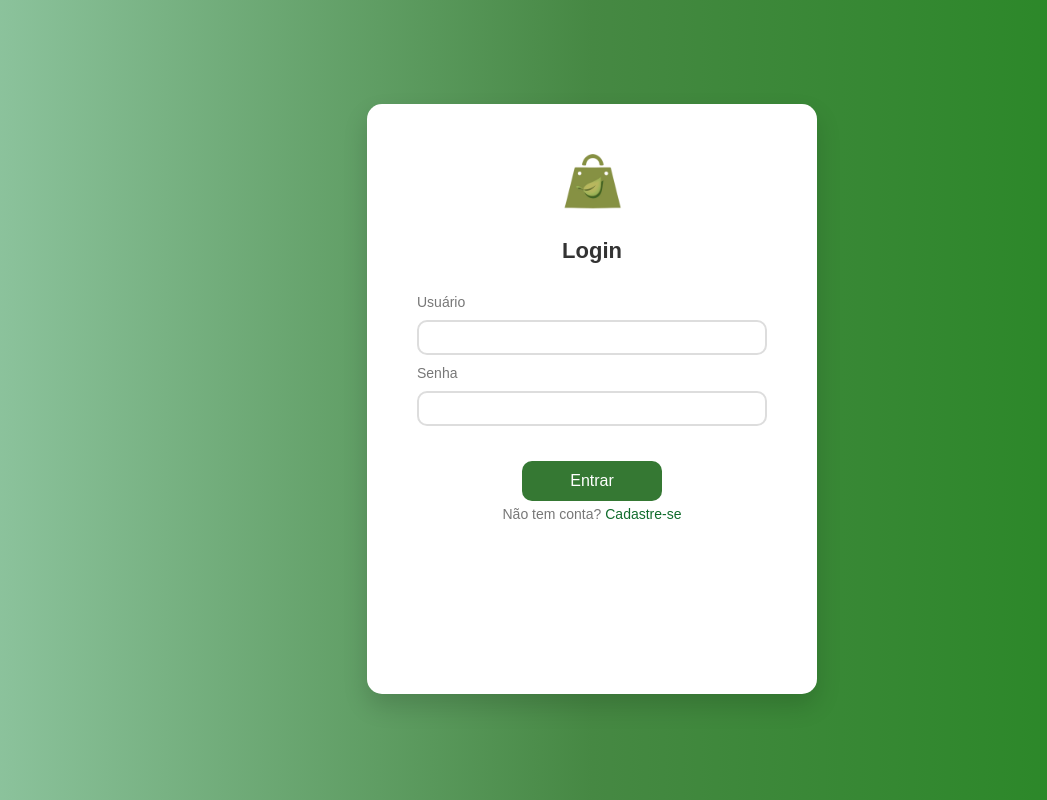
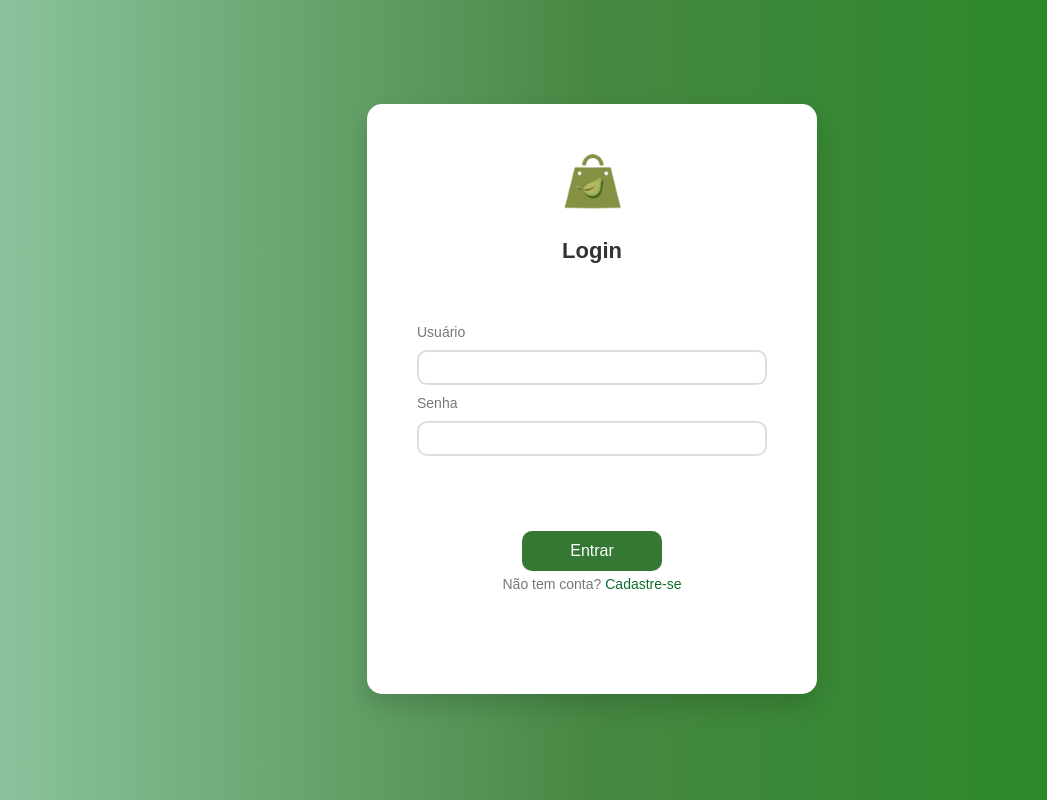
Before and after one commit to LipeOS/E-commerce, a Flask app: template frontend/templates/login.html in a window 1280 px wide. Shown: the whole page, without its empty margins (48-1095 px from the left). Run offline with Flask 3, Linux system fonts and the light colour scheme; the template is opened without the code that fills it, so the values that code supplies are empty.

Commit message:
arrumando a pagina de login
arrumei o tamanho do login

```diff
--- a/frontend/static/css/styelesLO.css
+++ b/frontend/static/css/styelesLO.css
@@ -109,3 +109,70 @@ h2 {
 .input-group input[type="password"]:focus {
   border-color: #6A82FB;
 }
+
+.loogin {
+  margin-top: 60px;
+}
+
+.login-btn2 {
+    width: 140px;
+    height: 40px; /* Reduzindo a altura do botão */
+    background-color: #357833;
+    color: white;
+    border: none;
+    border-radius: 10px;
+    font-size: 16px; /* Mantendo a fonte do botão */
+    cursor: pointer;
+    transition: background-color 0.3s;
+    margin-top: 70px;
+}
+
+.login-btn2:hover {
+  background-color: #0a380b;
+}
+
+.input-group2 {
+  margin-bottom: 5px; /* Menos espaço entre os grupos */
+}
+
+.input-group2 label {
+  display: block;
+  text-align: left;
+  margin-bottom: 10px; /* Espaçamento menor entre o label e o input */
+  color: #777;
+  font-size: 14px; /* Tamanho do label reduzido */
+  margin-top: 10px;
+}
+
+/* Campos de senha */
+.input-group2 input[type="password"] {
+  height: 35px; /* Reduzindo a altura do campo de senha */
+  border: 2px solid #ddd;
+  border-radius: 10px;
+  font-size: 14px;
+  outline: none;
+  transition: border-color 0.3s;
+}
+
+.input-group2 {
+  margin-bottom: 5px; /* Menos espaço entre os grupos */
+}
+
+.input-group2 label {
+  display: block;
+  text-align: left;
+  margin-bottom: 10px; /* Espaçamento menor entre o label e o input */
+  color: #777;
+  font-size: 14px; /* Tamanho do label reduzido */
+  margin-top: 10px;
+}
+
+.input-group2 input, .input-group2 select {
+  width: 100%;
+  height: 35px; /* Altura dos inputs reduzida */
+  border: 2px solid #ddd;
+  border-radius: 10px;
+  font-size: 14px; /* Texto dentro do input ligeiramente menor */
+  outline: none;
+  transition: border-color 0.3s;
+}
--- a/frontend/templates/login.html
+++ b/frontend/templates/login.html
@@ -11,16 +11,16 @@
     <div class="login-container">
         <img src="/frontend/img/logo.png" alt="icone" width="100px" height="100px">
         <h2>Login</h2>
-        <form action="/login" method="post">
-          <div class="input-group">
+        <form class="loogin" action="/login" method="post">
+          <div class="input-group2">
             <label for="username">Usuário</label>
             <input type="text" id="username" name="username" required>
           </div>
-          <div class="input-group">
+          <div class="input-group2">
             <label for="password">Senha</label>
             <input type="password" id="password" name="password" required>
           </div>
-          <button type="submit" class="login-btn">Entrar</button>
+          <button type="submit" class="login-btn2">Entrar</button>
           <p class="signup-link">Não tem conta? <a href="cadastro.html">Cadastre-se</a></p>
         </form>
       </div>
```
